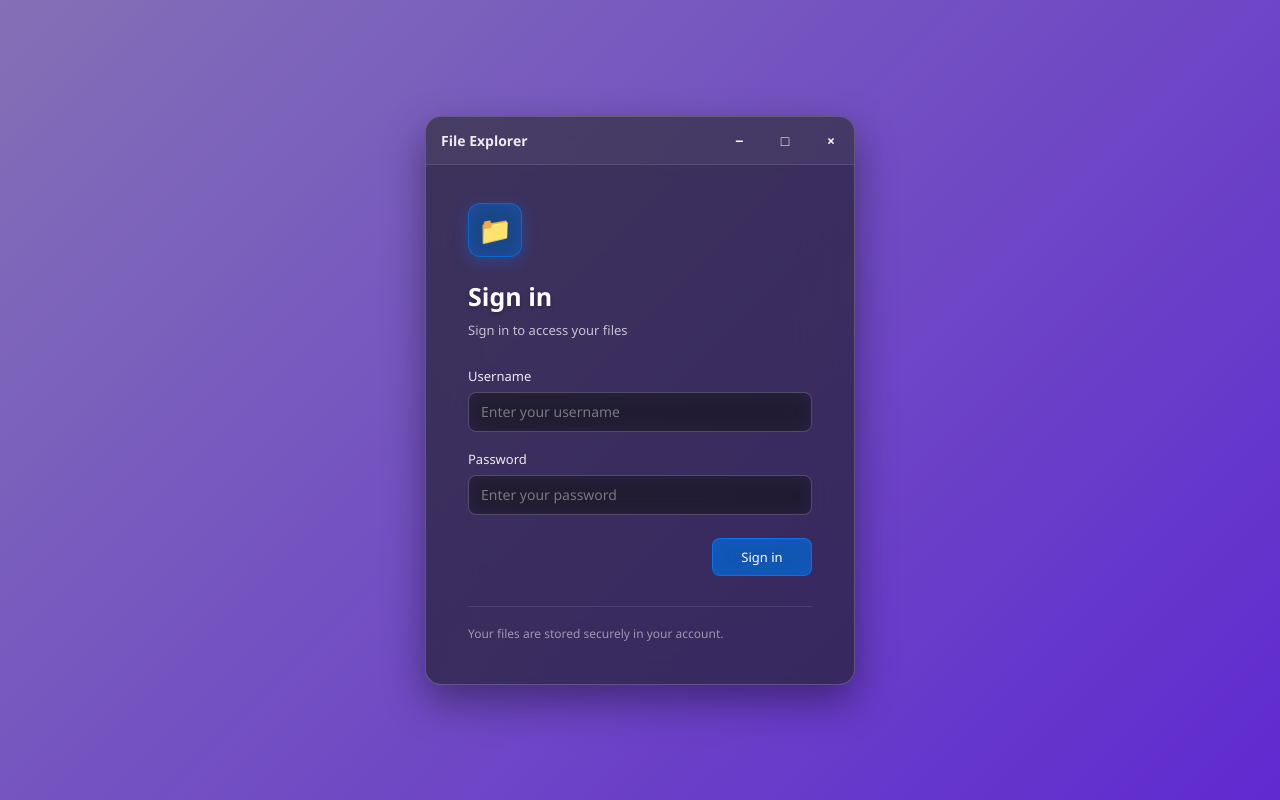
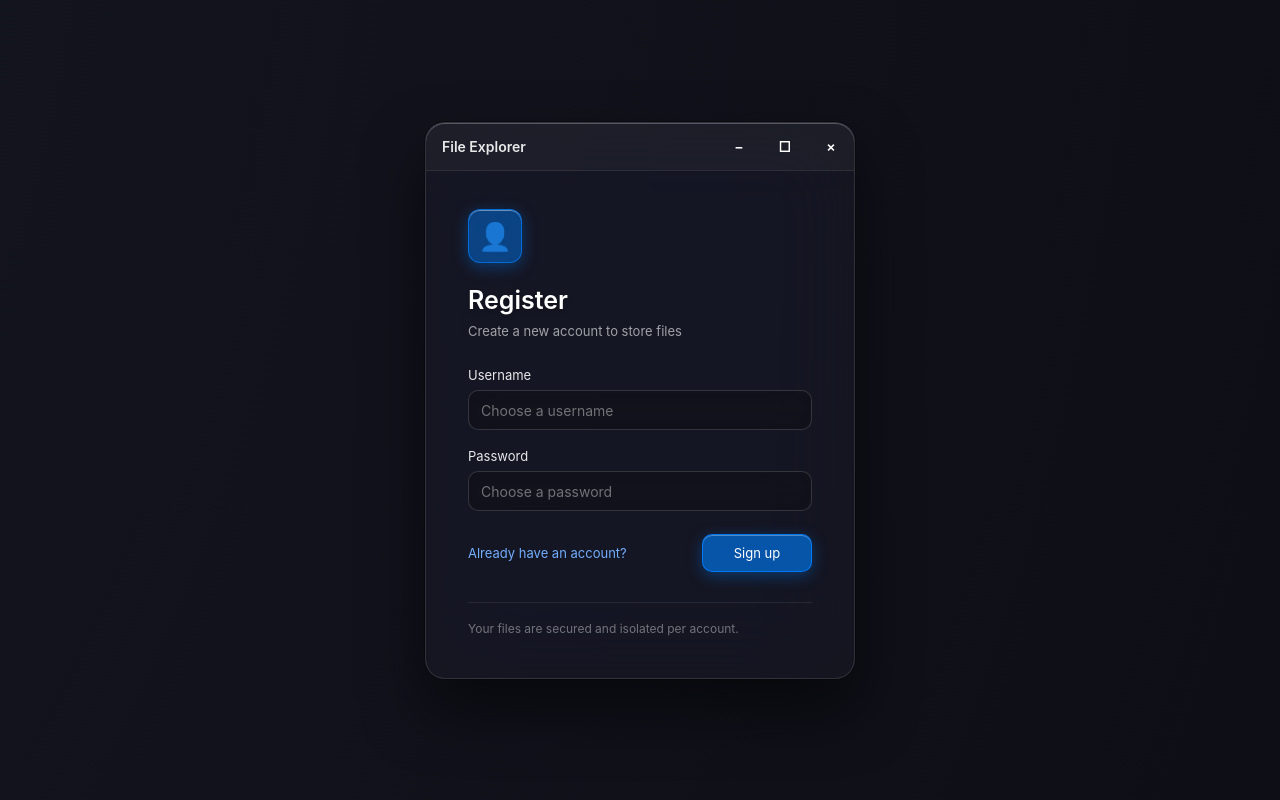
Before and after one commit to bibadod/project2, a Flask app: page /login in a window 1280 px wide. Run offline with Flask 3, Linux system fonts and the light colour scheme.

Commit message:
Update login.html

```diff
--- a/templates/login.html
+++ b/templates/login.html
@@ -4,7 +4,7 @@
 <head>
     <meta charset="UTF-8">
     <meta name="viewport" content="width=device-width, initial-scale=1.0">
-    <title>Windows Login - Liquid Glass</title>
+    <title>Create Account - Apple Liquid Glass</title>
 
     <style>
         * {
@@ -14,11 +14,11 @@
         body {
             margin: 0;
             height: 100vh;
-            font-family: "Segoe UI", Arial, sans-serif;
-            /* Жидкий градиентный фон, совпадающий с файловым менеджером */
-            background: linear-gradient(135deg, #1f1c2c 0%, #928dab 50%, #4a00e0 100%);
-            background-size: 400% 400%;
-            animation: liquidBg 15s ease infinite;
+            font-family: "-apple-system", "SF Pro Display", "Segoe UI", Arial, sans-serif;
+            background: radial-gradient(circle at 10% 20%, #1a1c29 0%, #0d0e15 90%),
+                        linear-gradient(135deg, #2b1055 0%, #7597de 50%, #1f1c2c 100%);
+            background-size: 300% 300%;
+            animation: appleLiquidBg 20s ease infinite;
             color: #ffffff;
             display: flex;
             align-items: center;
@@ -26,7 +26,7 @@
             overflow: hidden;
         }
 
-        @keyframes liquidBg {
+        @keyframes appleLiquidBg {
             0% { background-position: 0% 50%; }
             50% { background-position: 100% 50%; }
             100% { background-position: 0% 50%; }
@@ -34,32 +34,45 @@
 
         .window {
             width: 430px;
-            background: rgba(30, 30, 40, 0.65);
-            border: 1px solid rgba(255, 255, 255, 0.2);
-            border-radius: 16px;
-            box-shadow: 0 16px 40px rgba(0, 0, 0, 0.4);
-            backdrop-filter: blur(25px);
-            -webkit-backdrop-filter: blur(25px);
+            background: rgba(30, 30, 40, 0.45);
+            border: 1px solid rgba(255, 255, 255, 0.12);
+            border-radius: 20px;
+            box-shadow:
+                inset 0 1px 0 0 rgba(255, 255, 255, 0.25),
+                0 30px 60px rgba(0, 0, 0, 0.5),
+                0 0 0 1px rgba(0, 0, 0, 0.3);
+            backdrop-filter: blur(40px) saturate(180%);
+            -webkit-backdrop-filter: blur(40px) saturate(180%);
             overflow: hidden;
+            opacity: 0;
+            transform: scale(0.97) translateY(10px);
+            animation: appleWindowAppear 0.7s cubic-bezier(0.16, 1, 0.3, 1) forwards;
+        }
+
+        @keyframes appleWindowAppear {
+            to {
+                opacity: 1;
+                transform: scale(1) translateY(0);
+            }
         }
 
         .titlebar {
             height: 48px;
-            border-bottom: 1px solid rgba(255, 255, 255, 0.1);
+            border-bottom: 1px solid rgba(255, 255, 255, 0.08);
             display: flex;
             align-items: center;
-            padding: 0 15px;
+            padding: 0 16px;
             font-size: 14px;
             font-weight: 600;
             color: rgba(255, 255, 255, 0.9);
-            background: rgba(255, 255, 255, 0.05);
+            background: rgba(255, 255, 255, 0.03);
         }
 
         .window-buttons {
             margin-left: auto;
             display: flex;
             height: 48px;
-            margin-right: -15px;
+            margin-right: -16px;
         }
 
         .window-button {
@@ -69,8 +82,8 @@
             justify-content: center;
             font-size: 14px;
             cursor: default;
+            color: white;
             transition: background 0.2s;
-            color: white;
         }
 
         .window-button:hover {
@@ -88,8 +101,8 @@
         .logo {
             width: 54px;
             height: 54px;
-            background: rgba(0, 122, 255, 0.4);
-            border: 1px solid rgba(0, 122, 255, 0.6);
+            background: rgba(0, 113, 227, 0.5);
+            border: 1px solid rgba(0, 125, 250, 0.7);
             border-radius: 12px;
             color: white;
             display: flex;
@@ -97,8 +110,9 @@
             justify-content: center;
             font-size: 27px;
             margin-bottom: 22px;
-            backdrop-filter: blur(10px);
-            box-shadow: 0 4px 15px rgba(0, 122, 255, 0.3);
+            backdrop-filter: blur(20px);
+            box-shadow: inset 0 1px 0 0 rgba(255, 255, 255, 0.4),
+                        0 4px 15px rgba(0, 113, 227, 0.4);
         }
 
         h1 {
@@ -109,7 +123,7 @@
         }
 
         .subtitle {
-            color: rgba(255, 255, 255, 0.7);
+            color: rgba(255, 255, 255, 0.6);
             font-size: 13px;
             margin-bottom: 28px;
         }
@@ -124,9 +138,9 @@
         input {
             width: 100%;
             height: 40px;
-            border: 1px solid rgba(255, 255, 255, 0.2);
-            background: rgba(0, 0, 0, 0.2);
-            border-radius: 8px;
+            border: 1px solid rgba(255, 255, 255, 0.15);
+            background: rgba(0, 0, 0, 0.25);
+            border-radius: 10px;
             padding: 0 12px;
             font-family: inherit;
             font-size: 14px;
@@ -142,9 +156,9 @@
         }
 
         input:focus {
-            border-color: rgba(0, 122, 255, 0.8);
-            background: rgba(0, 0, 0, 0.3);
-            box-shadow: 0 0 10px rgba(0, 122, 255, 0.3);
+            border-color: rgba(0, 113, 227, 0.8);
+            background: rgba(0, 0, 0, 0.35);
+            box-shadow: 0 0 10px rgba(0, 113, 227, 0.3);
         }
 
         .error {
@@ -154,51 +168,55 @@
             padding: 10px 12px;
             font-size: 13px;
             margin-bottom: 18px;
-            border-radius: 8px;
+            border-radius: 10px;
             backdrop-filter: blur(10px);
         }
 
         .button-row {
             display: flex;
-            justify-content: flex-end;
+            justify-content: space-between;
+            align-items: center;
             margin-top: 5px;
+        }
+
+        .link {
+            color: #72aeff;
+            font-size: 13px;
+            text-decoration: none;
+        }
+
+        .link:hover {
+            text-decoration: underline;
         }
 
         button {
             height: 38px;
-            min-width: 100px;
-            border: 1px solid rgba(0, 122, 255, 0.8);
-            background: rgba(0, 122, 255, 0.6);
+            min-width: 110px;
+            border: 1px solid rgba(0, 125, 250, 0.9);
+            background: rgba(0, 113, 227, 0.7);
             color: white;
             font-family: inherit;
             font-size: 13px;
             cursor: pointer;
-            border-radius: 8px;
+            border-radius: 10px;
             backdrop-filter: blur(10px);
             transition: all 0.25s ease;
+            box-shadow: inset 0 1px 0 0 rgba(255, 255, 255, 0.3),
+                        0 4px 15px rgba(0, 113, 227, 0.4);
         }
 
         button:hover {
-            background: rgba(0, 122, 255, 0.9);
-            box-shadow: 0 4px 15px rgba(0, 122, 255, 0.4);
+            background: rgba(0, 113, 227, 0.95);
+            box-shadow: inset 0 1px 0 0 rgba(255, 255, 255, 0.4),
+                        0 6px 20px rgba(0, 113, 227, 0.6);
         }
 
         .bottom {
-            border-top: 1px solid rgba(255, 255, 255, 0.1);
+            border-top: 1px solid rgba(255, 255, 255, 0.08);
             margin-top: 30px;
             padding-top: 18px;
-            color: rgba(255, 255, 255, 0.5);
+            color: rgba(255, 255, 255, 0.4);
             font-size: 12px;
-        }
-
-        @media (max-width: 500px) {
-            .window {
-                width: calc(100% - 30px);
-            }
-
-            .content {
-                padding: 30px;
-            }
         }
     </style>
 </head>
@@ -218,11 +236,11 @@
 
         <div class="content">
 
-            <div class="logo">📁</div>
+            <div class="logo">👤</div>
 
-            <h1>Sign in</h1>
+            <h1>Register</h1>
 
-            <div class="subtitle">Sign in to access your files</div>
+            <div class="subtitle">Create a new account to store files</div>
 
             {% if error %}
                 <div class="error">{{ error }}</div>
@@ -235,7 +253,7 @@
                     id="username"
                     type="text"
                     name="username"
-                    placeholder="Enter your username"
+                    placeholder="Choose a username"
                     autocomplete="username"
                     required
                 >
@@ -245,19 +263,20 @@
                     id="password"
                     type="password"
                     name="password"
-                    placeholder="Enter your password"
-                    autocomplete="current-password"
+                    placeholder="Choose a password"
+                    autocomplete="new-password"
                     required
                 >
 
                 <div class="button-row">
-                    <button type="submit">Sign in</button>
+                    <a href="/login" class="link">Already have an account?</a>
+                    <button type="submit">Sign up</button>
                 </div>
 
             </form>
 
             <div class="bottom">
-                Your files are stored securely in your account.
+                Your files are secured and isolated per account.
             </div>
 
         </div>
```
